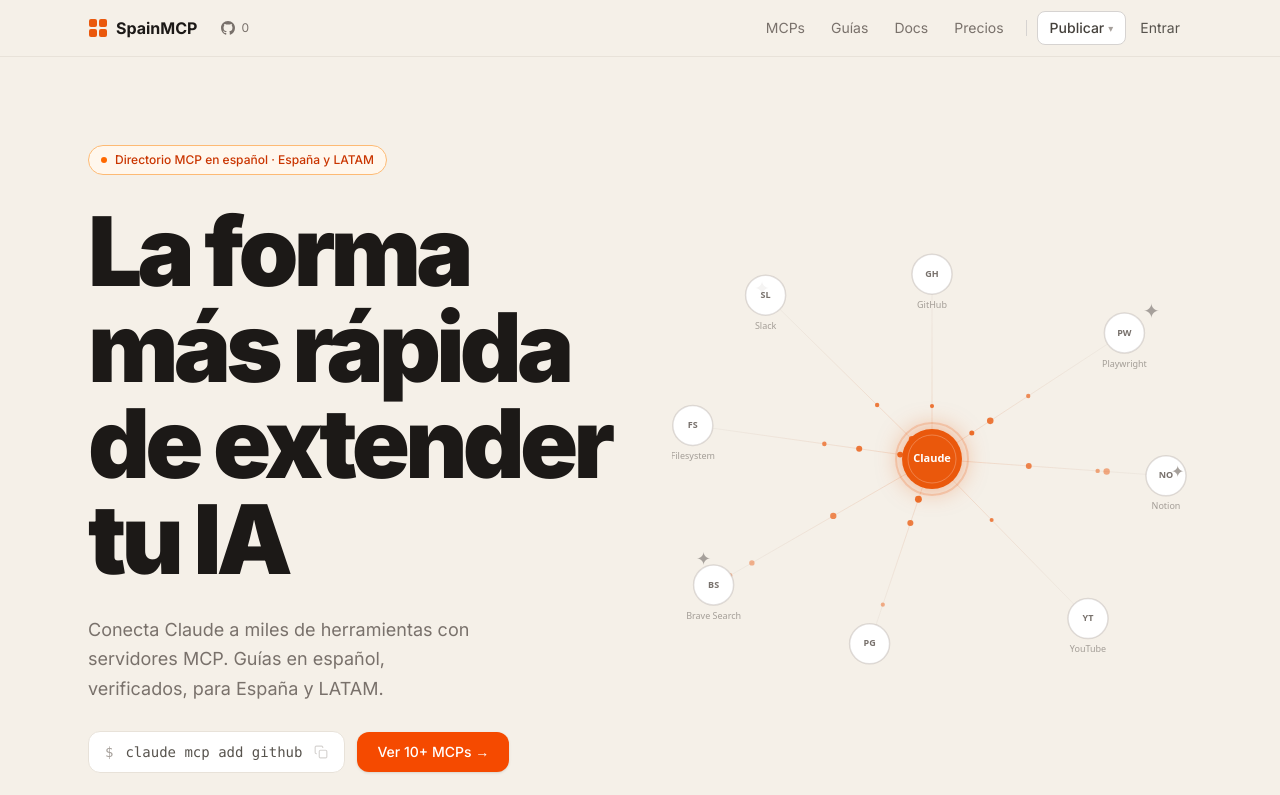
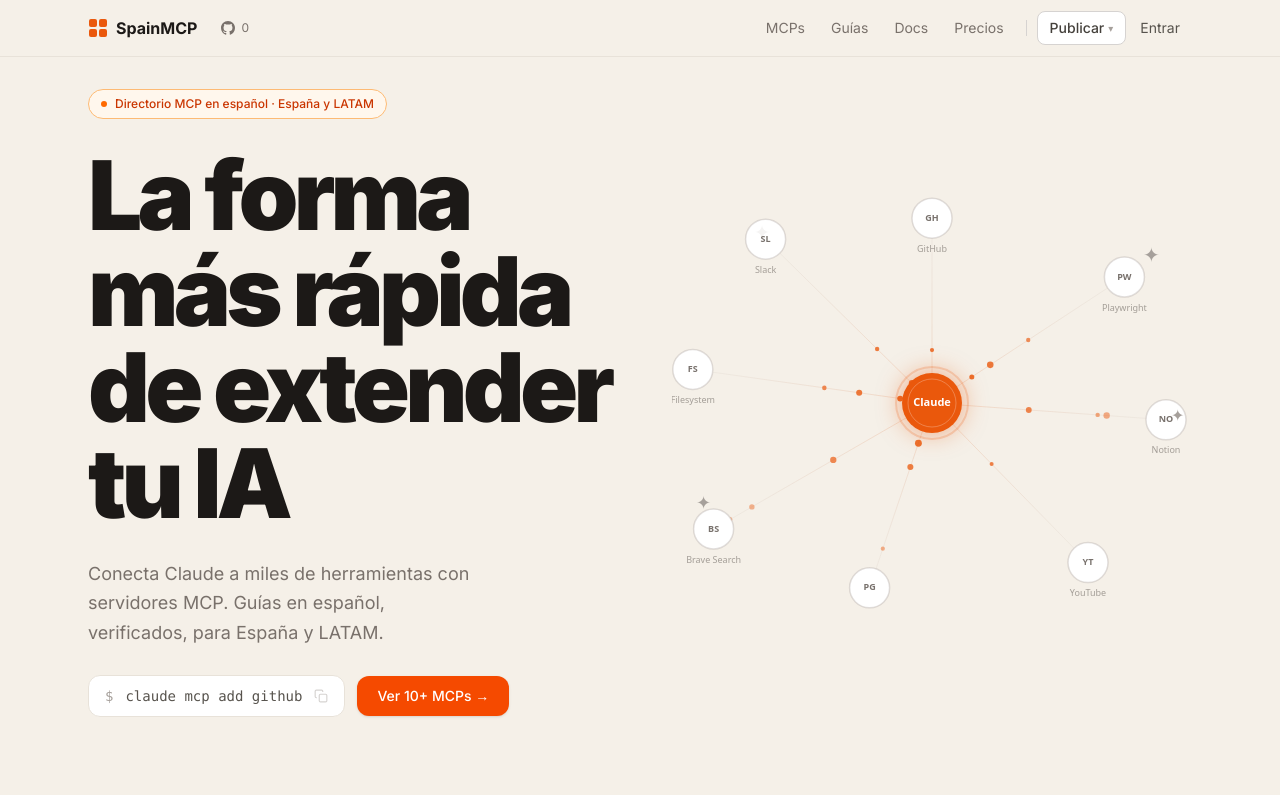
Before and after one commit to nilly-mima/spainmcp, a Next.js app: page / in a window 1280 px wide. Shown: the top 795 px of the page. Built offline with nearby package versions, Linux system fonts and the light colour scheme; no server answers.

Commit message:
fix: reducir espacio vacío bajo el header — pt-2 main + pt-6 hero

```diff
--- a/src/app/layout.tsx
+++ b/src/app/layout.tsx
@@ -26,7 +26,7 @@ export default function RootLayout({
     <html lang="es">
       <body className={inter.className}>
         <Header />
-        <main className="max-w-6xl mx-auto px-6 py-8">
+        <main className="max-w-6xl mx-auto px-6 pt-2 pb-8">
           {children}
         </main>
         <footer className="mt-16 py-8 text-center text-sm text-stone-400" style={{ borderTop: '1px solid #E8E2D9' }}>
--- a/src/app/page.tsx
+++ b/src/app/page.tsx
@@ -36,7 +36,7 @@ export default function Home() {
     <div className="flex flex-col gap-16">
 
       {/* ── Hero ── */}
-      <section className="pt-14 pb-4 flex flex-col lg:flex-row items-center gap-10">
+      <section className="pt-6 pb-4 flex flex-col lg:flex-row items-center gap-10">
         <div className="flex flex-col gap-7 flex-1 min-w-0 animate-fade-in-up">
           <div className="inline-flex items-center gap-2 bg-orange-50 text-orange-700 text-xs font-medium px-3 py-1.5 rounded-full w-fit" style={{ border: '1px solid #FDBA74' }}>
             <span className="w-1.5 h-1.5 bg-orange-500 rounded-full animate-pulse" />
```
